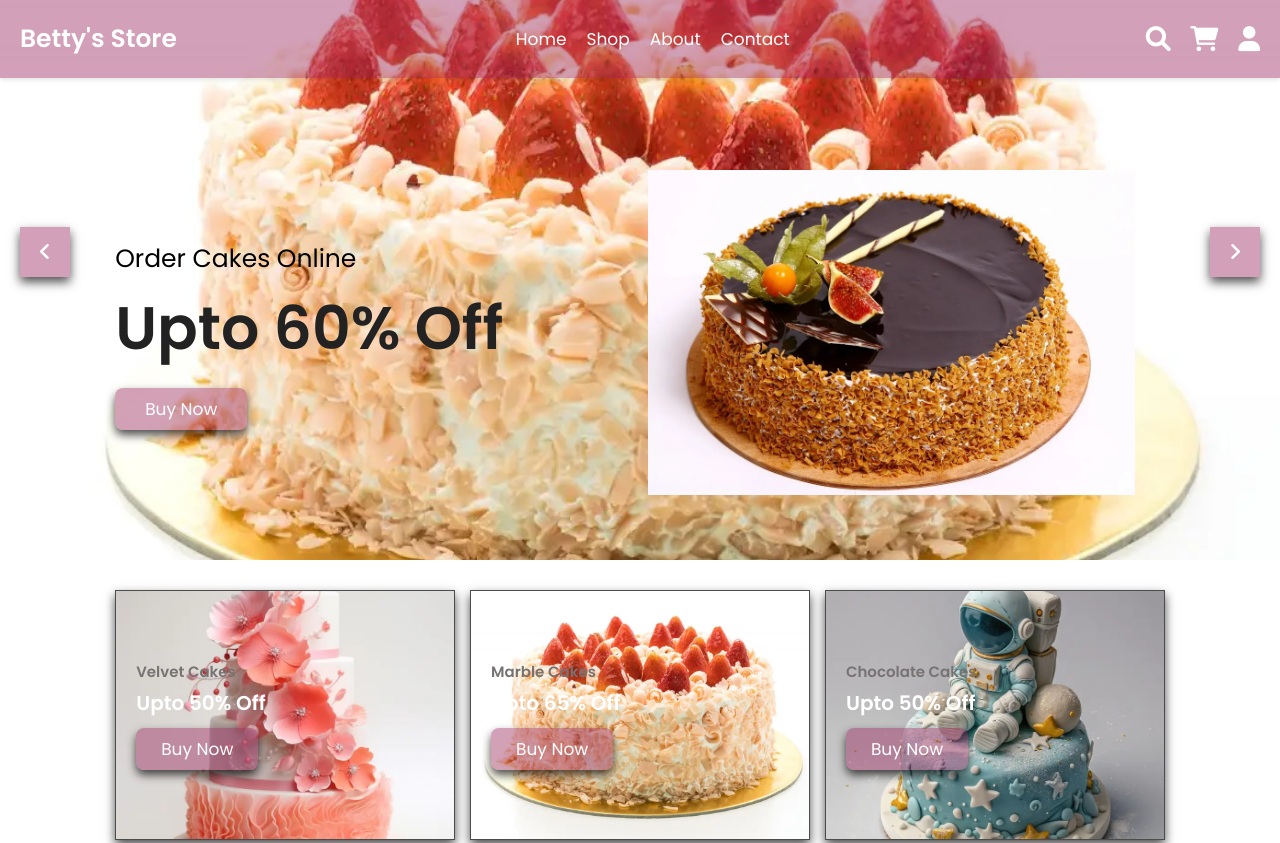
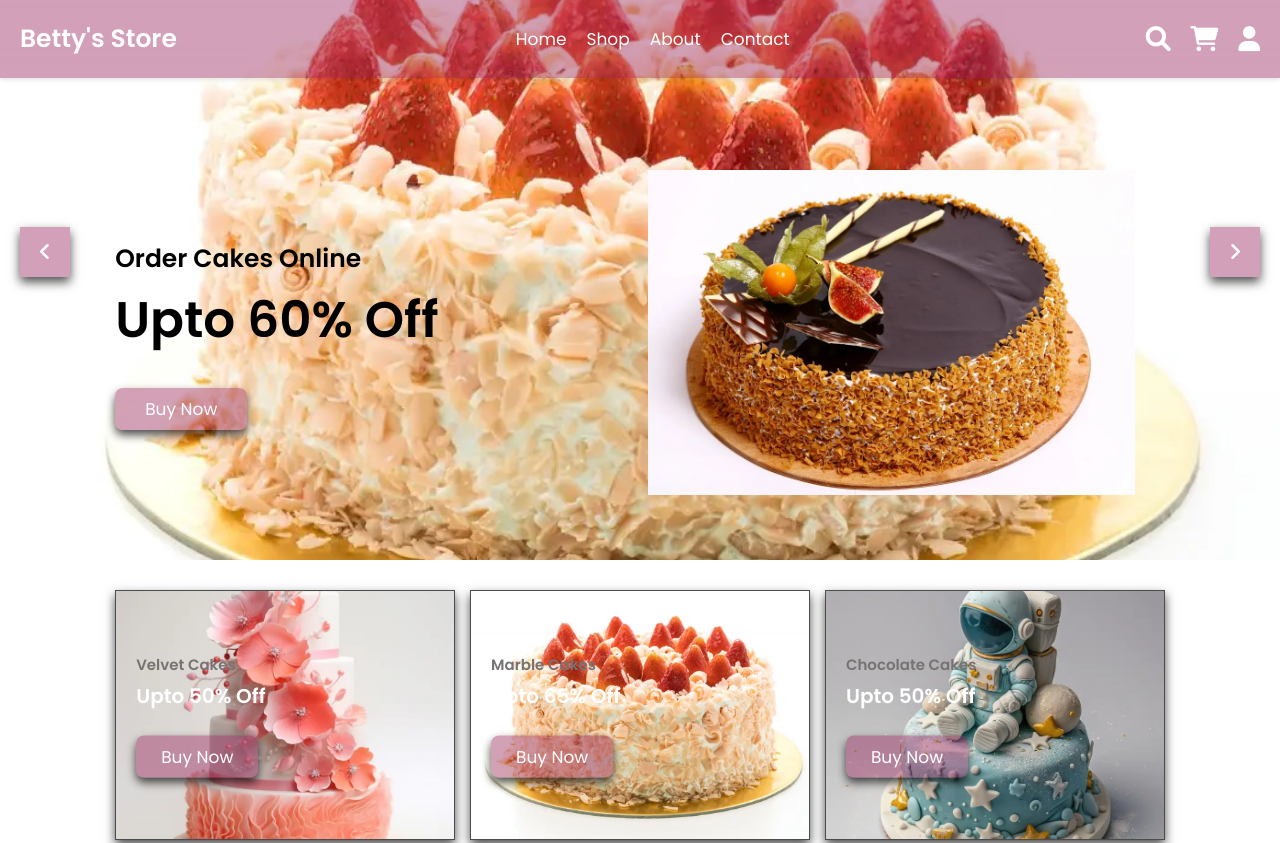
Before and after one commit to ChristianOdang/Cake-website, a plain HTML site: page index.html in a window 1280 px wide. Shown: the top 843 px of the page. Drawn offline with Linux system fonts and the light colour scheme.

Commit message:
Update styles.css

```diff
--- a/styles.css
+++ b/styles.css
@@ -22,7 +22,7 @@ body {
 }
 
 .btn {
-    margin-top: 1rem;
+    margin-top: 2.5rem;
     display: inline-block;
     padding: .8rem 3rem;
     background: var(--color);
@@ -183,11 +183,12 @@ section {
 .home .slides-container .slide .content span {
     color: #000;
     font-size: 2.5rem;
+	font-weight: 700;
 }
 
 .home .slides-container .slide .content h3 {
-    font-size: 6rem;
-    color: #222;
+    font-size: 5rem;
+    color: #000;
     padding: .5rem 0;
 }
 
```
